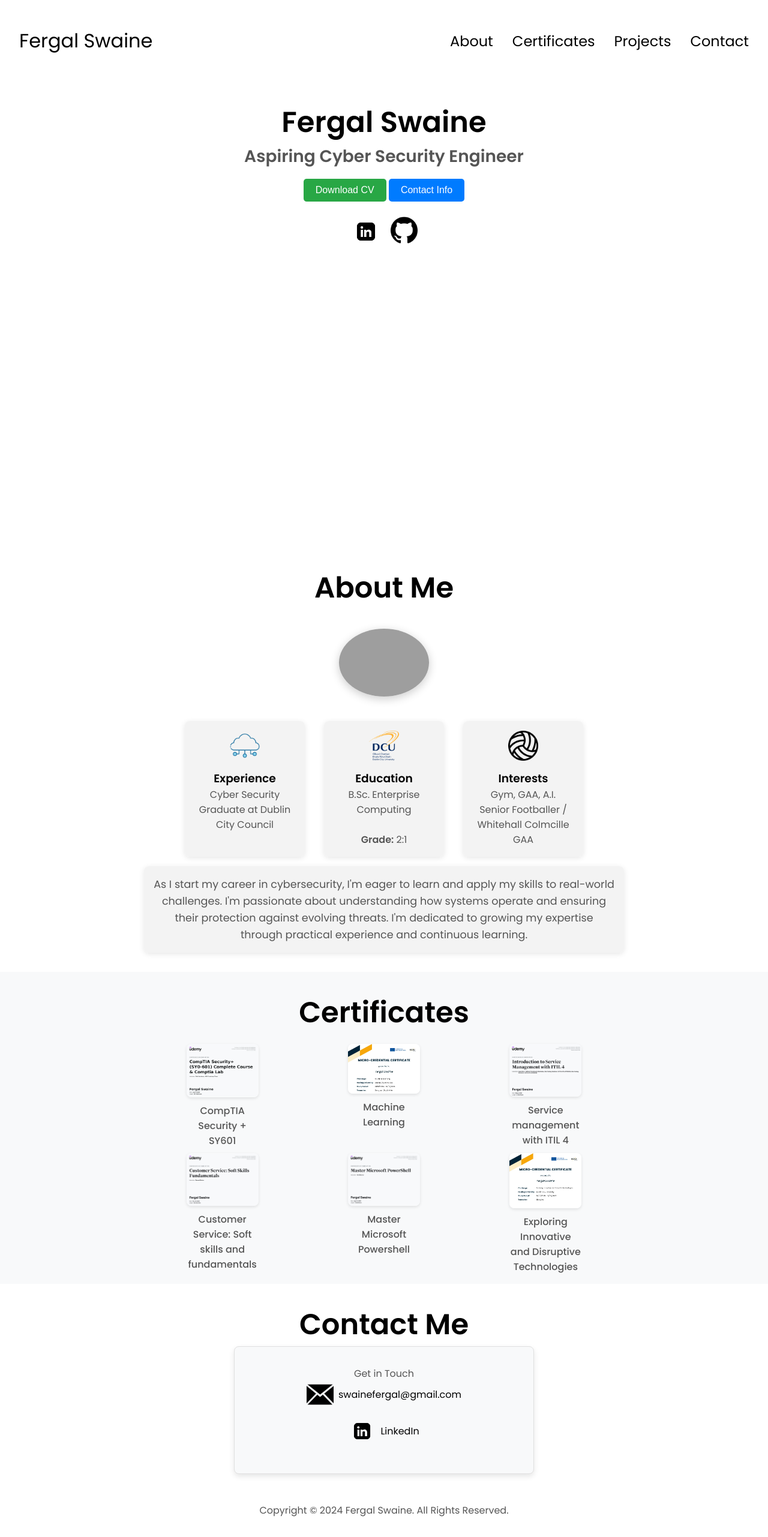
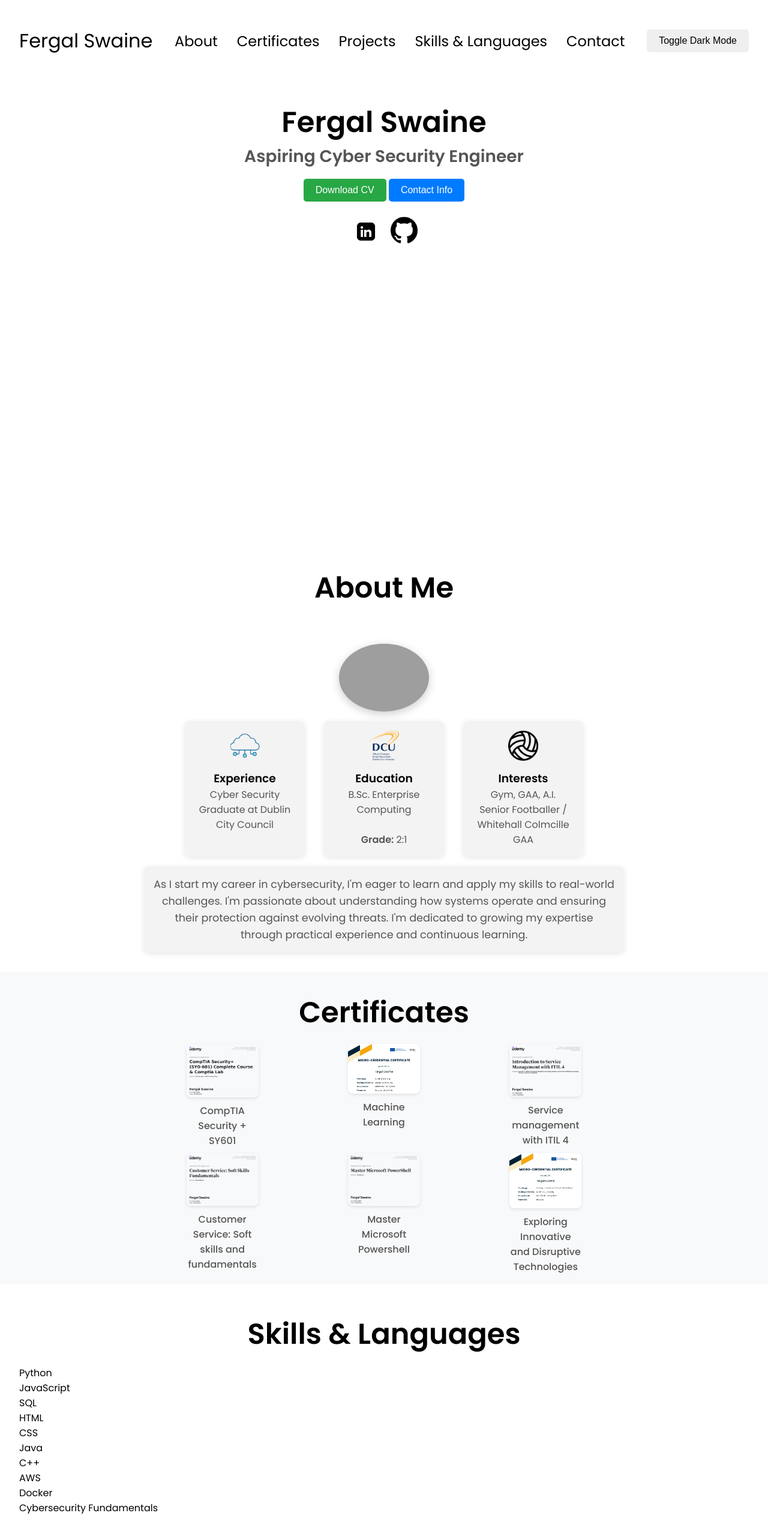
Before and after one commit to fergalswaine/fergalswaine.github.io, a plain HTML site: page index.html in a window 1280 px wide. Shown: the top 2562 px of the page at 60% size. Drawn offline with Linux system fonts and the light colour scheme; grey boxes are pictures that could not be loaded.

Commit message:
Update index.html

```diff
--- a/index.html
+++ b/index.html
@@ -9,6 +9,7 @@
     <link rel="stylesheet" href="mediaqueries.css" />
 </head>
 <body>
+    <header>
         <nav id="desktop-nav">
             <div class="logo">Fergal Swaine</div>
             <div>
@@ -16,6 +17,7 @@
                     <li><a href="#about">About</a></li>
                     <li><a href="#certificates">Certificates</a></li>
                     <li><a href="#projects">Projects</a></li>
+                    <li><a href="#skills">Skills & Languages</a></li>
                     <li><a href="#contact">Contact</a></li>
                 </ul>
             </div>
@@ -30,23 +32,23 @@
                         <li><a href="#about">About</a></li>
                         <li><a href="#certificates">Certificates</a></li>
                         <li><a href="#projects">Projects</a></li>
+                        <li><a href="#skills">Skills & Languages</a></li>
                         <li><a href="#contact">Contact</a></li>
                     </ul>
                 </div>
             </div>
+            <button id="dark-mode-toggle" class="btn">Toggle Dark Mode</button>
         </nav>
+    </header>
 
+    <main>
         <section id="profile">
             <div class="section__text">
                 <h1 class="title">Fergal Swaine</h1>
                 <p class="section__text__p2">Aspiring Cyber Security Engineer</p>
                 <div class="btn-container">
-                <button class="btn btn-color-2" onclick="window.open('./images/CV2024_Fergal.pdf')">
-                    Download CV
-                </button>
-                <button class="btn btn-color-1" onclick="location.href='#contact'">
-                    Contact Info
-                </button>
+                    <button class="btn btn-color-2" onclick="window.open('./images/CV2024_Fergal.pdf')">Download CV</button>
+                    <button class="btn btn-color-1" onclick="location.href='#contact'">Contact Info</button>
                 </div>
                 <br>
                 <div id="socials-container">
@@ -57,12 +59,13 @@
         </section>
 
         <section id="about">
+
             <h1 class="title centered">About Me</h1>
             <div class="section-container">
+                <br>
                 <div class="section__pic-container">
                 <img src="./images/me.jpg" alt="Profile picture" class="about-pic" />
             </div>
-            <br>
                 <div class="about-details-container">
                     <div class="about-containers">
                         <div class="details-container">
@@ -80,21 +83,21 @@
                         <div class="details-container">
                             <img src="./images/gaa.png" alt="Interests icon" height="50" width="50" class="icon" />
                             <h3>Interests</h3>
-                        <p> Gym, GAA, A.I. <br /> Senior Footballer / Whitehall Colmcille GAA</p>
+                            <p>Gym, GAA, A.I. <br /> Senior Footballer / Whitehall Colmcille GAA</p>
                         </div>
                     </div>
                 </div>
             </div>
             <div class="text-container">
                 <p>
-                As I start my career in cybersecurity, I'm eager to learn and apply my skills to real-world challenges. I'm passionate about understanding how systems operate and ensuring their protection against evolving threats. I'm dedicated to growing my expertise through practical experience and continuous learning.            </p>
+                    As I start my career in cybersecurity, I'm eager to learn and apply my skills to real-world challenges. I'm passionate about understanding how systems operate and ensuring their protection against evolving threats. I'm dedicated to growing my expertise through practical experience and continuous learning.
+                </p>
             </div>
         </section>
 
         <section id="certificates">
             <h1 class="title centered">Certificates</h1>
             <div class="certificates-container">
-            <!-- Each certificate could be an image or text description -->
                 <div class="certificate">
                     <img src="./images/comptia.PNG" alt="Certificate 1" class="certificate-img" />
                     <p>CompTIA Security + SY601</p>
@@ -122,29 +125,41 @@
             </div>
         </section>
 
-
-
-
+        <section id="skills">
+            <h1 class="title centered">Skills & Languages</h1>
+            <div class="skills-container">
+                <div class="skill">Python</div>
+                <div class="skill">JavaScript</div>
+                <div class="skill">SQL</div>
+                <div class="skill">HTML</div>
+                <div class="skill">CSS</div>
+                <div class="skill">Java</div>
+                <div class="skill">C++</div>
+                <div class="skill">AWS</div>
+                <div class="skill">Docker</div>
+                <div class="skill">Cybersecurity Fundamentals</div>
+            </div>
+        </section>
+<br>
 <section id="contact">
     <h1 class="title">Contact Me</h1>
-        <div class="contact-box"> <!-- Add the contact box -->
+    <div class="contact-box">
         <p class="section__text__p1">Get in Touch</p>
         <div class="contact-info-upper-container">
             <div class="contact-info-container">
-                    <img src="./images/mail.png" alt="Email icon" class="icon contact-icon email-icon" />
+                <img src="./images/mail.png" height="50" width="50" alt="Email icon" class="icon contact-icon email-icon" />
                 <p><a href="mailto:swainefergal@gmail.com">swainefergal@gmail.com</a></p>
             </div>
             <div class="contact-info-container">
-                    <img src="./images/linkedin.png" alt="LinkedIn icon" class="icon contact-icon" />
-                    <p><a href="https://www.linkedin.com/in/fergal-swaine-a6ab9a238/">LinkedIn</a></p>
+                <img src="./images/linkedin.png" height="50" width="50" alt="LinkedIn icon" class="icon contact-icon" />
+                <p><a href="https://www.linkedin.com/in/fergal-swaine-a6ab9a238/" target="_blank">LinkedIn</a></p>
             </div>
         </div>
-        </div> <!-- End of contact box -->
+    </div>
 </section>
-
+    </main>
 
     <footer>
-
         <p>Copyright &#169; 2024 Fergal Swaine. All Rights Reserved.</p>
     </footer>
     <script src="script.js"></script>
```
Lines whose indentation alone changed are shown as unchanged.
